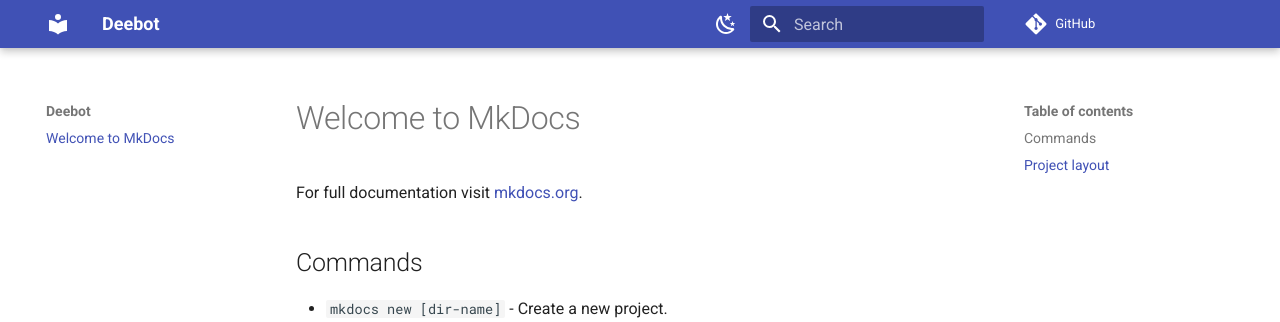
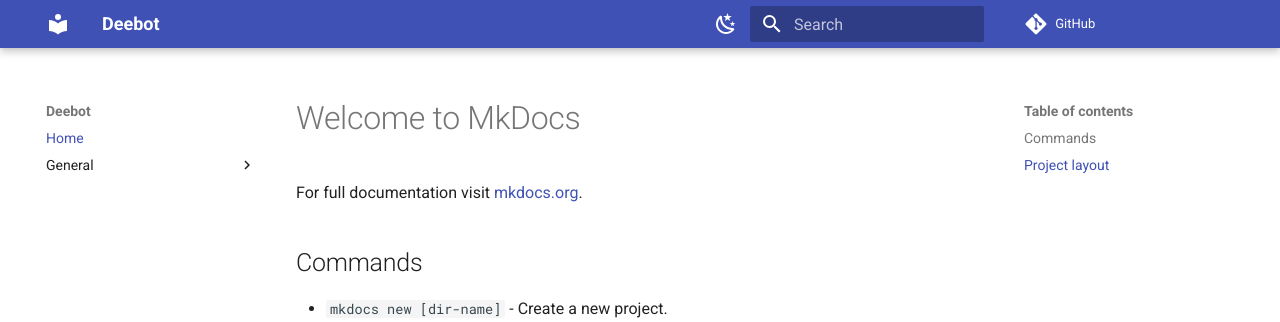
Before and after one commit to DeebotUniverse/docs, an MkDocs documentation site: the page built from docs/index.md, in a window 1280 px wide. Shown: the top 322 px of the page. Built offline with MkDocs 1.6.1 and Material for MkDocs 9.7.7, drawn with Linux system fonts in a browser that asks for light colours; comment, search, counter and statistics services are not loaded; some of the changed lines change nothing that is shown.

Commit message:
Start creating nav structure (#1)

```diff
--- a/mkdocs.yml
+++ b/mkdocs.yml
@@ -1,6 +1,12 @@
 site_name: Deebot
 repo_url: https://github.com/DeebotUniverse/docs
 site_description: Docs for Open Source projects related to Deebot devices from Ecovacs - but we are in no way affiliated with ECOVACS Robotics (ECOVACS)
+
+nav:
+  - 'Home': 'index.md'
+  - 'General':
+      - 'FAQ': 'faq.md'
+      - 'Country codes': 'countryCodes.md'
 
 theme:
   name: material
```
